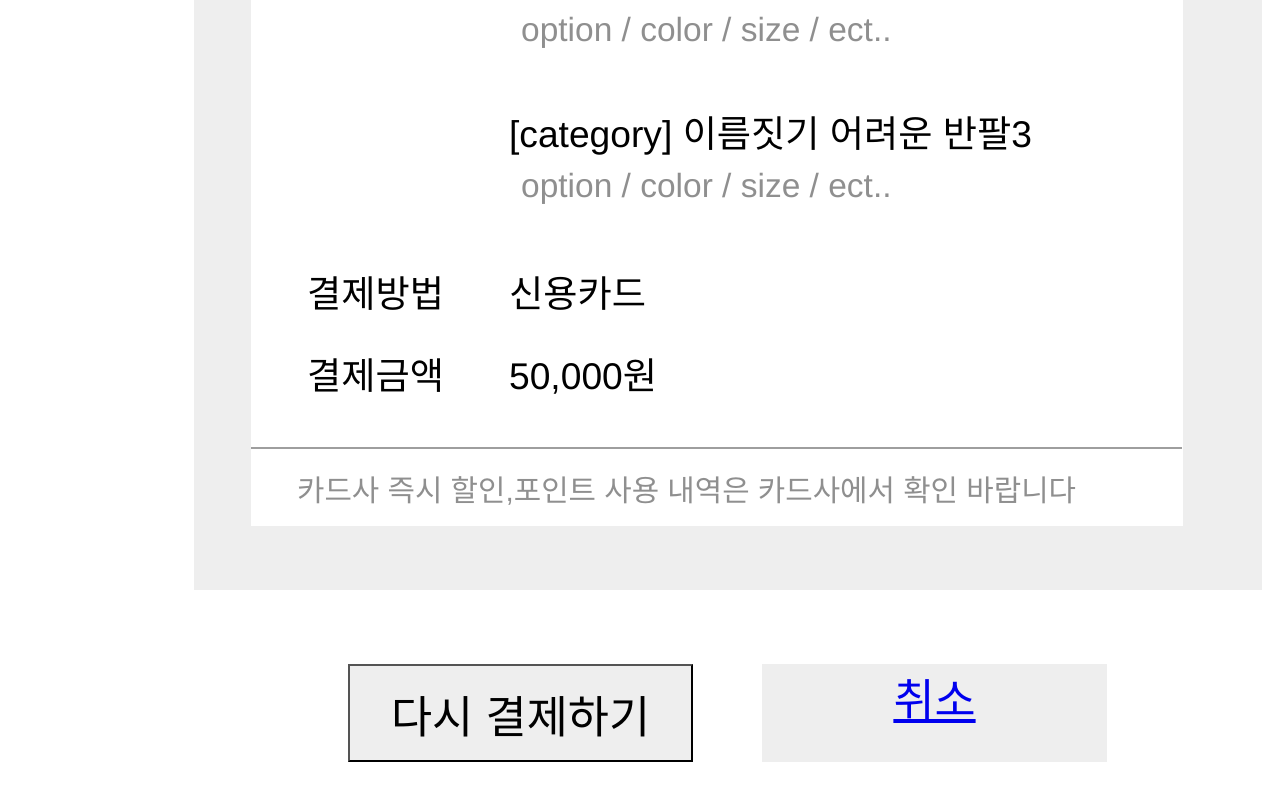
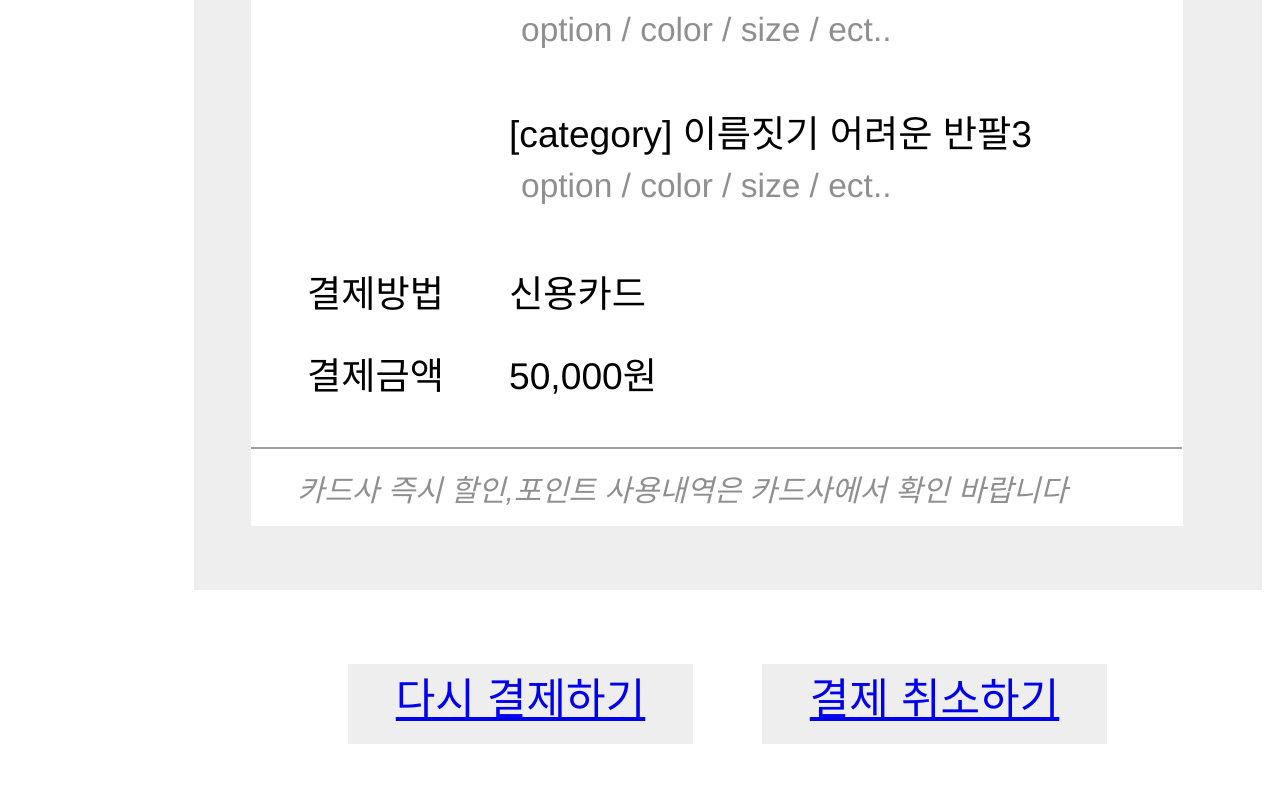
Before and after one commit to Lee-chansu/shoppingMall, a React (Create React App) app: page /payFail in a window 1280 px wide. Shown: the part 684-1484 px from the top of the page. Built offline with nearby package versions, Linux system fonts and the light colour scheme; grey boxes are pictures that could not be loaded.

Commit message:
pay쪽 css 작업 완료

```diff
--- a/src/css/payBuyList.css
+++ b/src/css/payBuyList.css
@@ -197,30 +197,33 @@
 
 .payBuyList .price {
   background-color: #d9d9d9;
-  height: 69px;
+  height: 70px;
   left: 24px;
   position: absolute;
-  top: 0;
+  padding-top: 15px;
+  text-align: center;
   width: 310px;
   font-size: 30px;
 }
 
 .payBuyList .price2 {
   background-color: #d9d9d9;
-  height: 69px;
+  height: 70px;
   left: 372px;
   position: absolute;
-  top: 0;
+  padding-top: 15px;
+  text-align: center;
   width: 310px;
   font-size: 30px;
 }
 
 .payBuyList .price3 {
   background-color: #d9d9d9;
-  height: 69px;
+  height: 70px;
   left: 720px;
   position: absolute;
-  top: 0;
+  padding-top: 15px;
+  text-align: center;
   width: 310px;
   font-size: 30px;
 }
@@ -258,16 +261,13 @@
 .payBuyList .textWrapper8 {
   color: #000000;
   font-family: "Inter-Regular", Helvetica;
-  font-size: 39.3px;
+  font-size: 40px;
   font-weight: 400;
-  left: 697px;
   letter-spacing: 0;
   line-height: normal;
-  position: absolute;
   text-align: center;
-  top: 11px;
   white-space: nowrap;
-  width: 357px;
+  /* top 거리 조정 필요 */
 }
 
 .payBuyList .textWrapper9 {
@@ -290,6 +290,7 @@
   position: absolute;
   top: 103px;
   width: 1325px;
+  /* base nav 적용하기 */
 }
 
 .payBuyList .user {
--- a/src/css/payFail.css
+++ b/src/css/payFail.css
@@ -257,23 +257,24 @@
 
 .payFail .divWrapper {
   background-color: #eeeeee;
-  height: 98px;
+  height: 80px;
   left: 348px;
+  text-align: center;
   overflow: hidden;
   position: absolute;
   top: 1348px;
   width: 345px;
-  font-size: 44.7px;
+  font-size: 43px;
 }
 
 .payFail .innerBox2 {
   background-color: #eeeeee;
-  height: 98px;
+  height: 80px;
   left: 762px;
   position: absolute;
   top: 1348px;
   width: 345px;
-  font-size: 44.7px;
+  font-size: 43px;
   text-align: center;
 }
 
--- a/src/css/paySuccess.css
+++ b/src/css/paySuccess.css
@@ -255,13 +255,24 @@
   width: 925px;
 }
 
-.paySuccess .divWrapper {
+.paySuccess .toHome {
   background-color: #eeeeee;
-  height: 97px;
-  left: 546px;
+  font-size: 43px;
+  height: 80px;
+  left: 180px;
+  text-align: center;
   position: absolute;
-  top: 1338px;
-  width: 342px;
-  font-size: 44.4px;
+  top: 1230px;
+  width: 300px;
+}
+
+.paySuccess .nextPage {
+  background-color: #eeeeee;
+  font-size: 43px;
+  height: 80px;
+  left: 580px;
   text-align: center;
+  position: absolute;
+  top: 1230px;
+  width: 300px;
 }
--- a/src/routes/payFail.js
+++ b/src/routes/payFail.js
@@ -11,7 +11,7 @@ export const PayFail = () => {
             <div className="overlapGroup">
               <div className="price"></div>
               <div className="textWrapper">
-                결제에 실패하였습니다. 다시 시도해 주세요
+                <b>결제에 실패하였습니다. 다시 시도해 주세요</b>
               </div>
             </div>
             <div className="overlapGroup2">
@@ -21,14 +21,20 @@ export const PayFail = () => {
               <div className="textWrapper5">신용카드</div>
               <div className="textWrapper6">50,000원</div>
               <div className="textWrapper7">결제금액</div>
-              <div className="textWrapper8">[category] 이름짓기 어려운 반팔1</div>
-              <div className="textWrapper9">[category] 이름짓기 어려운 반팔2</div>
+              <div className="textWrapper8">
+                [category] 이름짓기 어려운 반팔1
+              </div>
+              <div className="textWrapper9">
+                [category] 이름짓기 어려운 반팔2
+              </div>
               <div className="textWrapper10">
                 [category] 이름짓기 어려운 반팔3
               </div>
               <p className="p">option / color / size / ect..</p>
               <p className="textWrapper11">
-                카드사 즉시 할인,포인트 사용 내역은 카드사에서 확인 바랍니다
+                <i>
+                  카드사 즉시 할인,포인트 사용내역은 카드사에서 확인 바랍니다
+                </i>
               </p>
               <p className="textWrapper12">option / color / size / ect..</p>
               <p className="textWrapper13">option / color / size / ect..</p>
@@ -37,8 +43,14 @@ export const PayFail = () => {
           <img className="vector" src="img/vector-5.svg" alt="" />
           <img className="img" src="img/vector-6.svg" alt="" />
         </div>
-        <button className="divWrapper">다시 결제하기</button>
-        <Link to="#" className="innerBox2">취소</Link>
+        <div className="button-box">
+          <Link to="#" className="divWrapper">
+            다시 결제하기
+          </Link>
+          <Link to="#" className="innerBox2">
+            결제 취소하기
+          </Link>
+        </div>
       </div>
     </div>
   );
--- a/src/routes/paySuccess.js
+++ b/src/routes/paySuccess.js
@@ -10,7 +10,9 @@ export const PaySuccess = () => {
           <div className="innerBox">
             <div className="overlapGroup">
               <div className="price"></div>
-              <div className="textWrapper">구매가 정상적으로 완료되었습니다</div>
+              <div className="textWrapper">
+                <b>구매가 정상적으로 완료되었습니다</b>
+              </div>
             </div>
             <div className="overlapGroup2">
               <div className="textWrapper2">주문정보</div>
@@ -19,14 +21,20 @@ export const PaySuccess = () => {
               <div className="textWrapper5">신용카드</div>
               <div className="textWrapper6">50,000원</div>
               <div className="textWrapper7">결제금액</div>
-              <div className="textWrapper8">[category] 이름짓기 어려운 반팔1</div>
-              <div className="textWrapper9">[category] 이름짓기 어려운 반팔2</div>
+              <div className="textWrapper8">
+                [category] 이름짓기 어려운 반팔1
+              </div>
+              <div className="textWrapper9">
+                [category] 이름짓기 어려운 반팔2
+              </div>
               <div className="textWrapper10">
                 [category] 이름짓기 어려운 반팔3
               </div>
               <p className="p">option / color / size / ect..</p>
               <p className="textWrapper11">
-                카드사 즉시 할인,포인트 사용 내역은 카드사에서 확인 바랍니다
+                <i>
+                  카드사 즉시 할인,포인트 사용내역은 카드사에서 확인 바랍니다
+                </i>
               </p>
               <p className="textWrapper12">option / color / size / ect..</p>
               <p className="textWrapper13">option / color / size / ect..</p>
@@ -34,8 +42,15 @@ export const PaySuccess = () => {
           </div>
           <img className="vector" src="img/vector-5.svg" alt="" />
           <img className="img" src="img/vector-6.svg" alt="" />
+          <div className="home-button">
+            <Link to="/" className="toHome">
+              처음화면
+            </Link>
+            <Link to="/" className="nextPage">
+              쇼핑계속하기
+            </Link>
+          </div>
         </div>
-        <Link to="/" className="divWrapper">홈으로</Link>
       </div>
     </div>
   );
--- a/src/routes/payment.js
+++ b/src/routes/payment.js
@@ -1,5 +1,6 @@
 import React from "react";
 import "../css/payment.css";
+import { Link } from "react-router-dom";
 
 export const Payment = () => {
   return (
@@ -63,7 +64,9 @@ export const Payment = () => {
               </div>
             </div>
             <div class="buy-button">
-              <div class="buy">결제하기</div>
+              <Link to="#" class="buy">
+                결제하기
+              </Link>
             </div>
           </div>
           <div class="pay-title">
```
